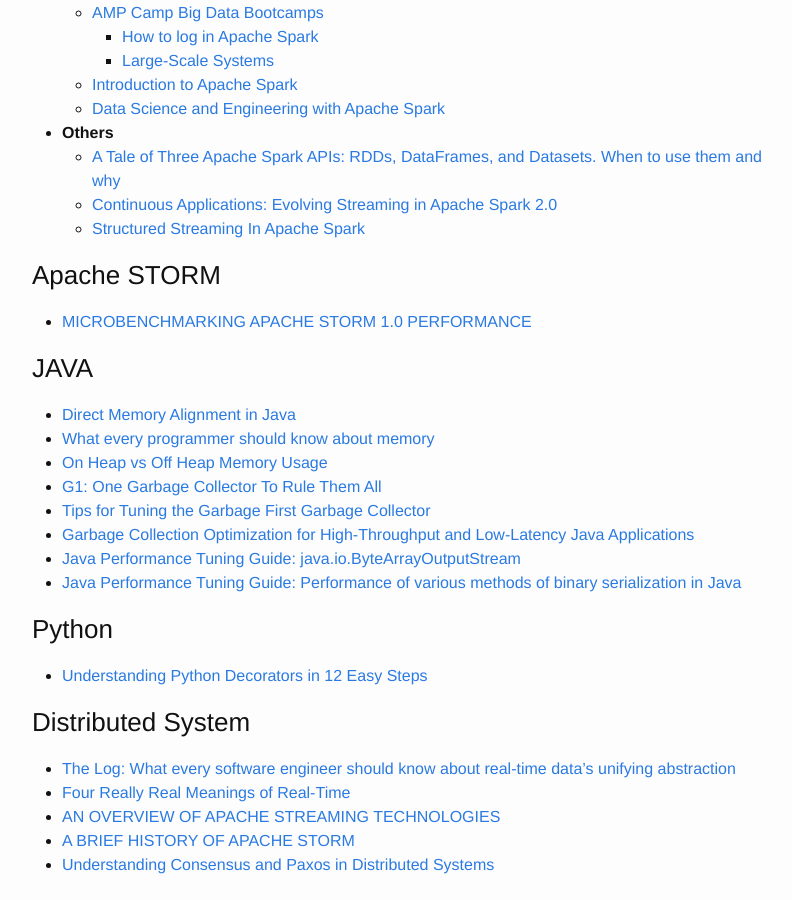
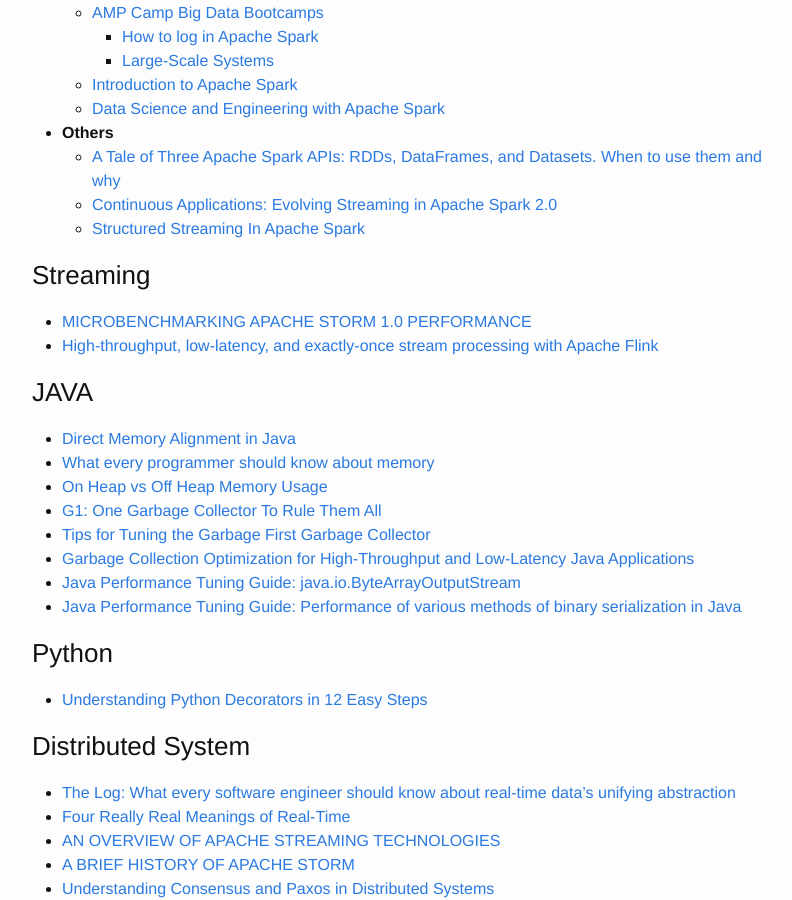
Before and after one commit to ambling/ambling.github.io, a Jekyll site: the page built from 00-recommands.md, in a window 1280 px wide and 900 px high, scrolled down 667 px. Shown: the whole window, without its empty margins (238-1030 px from the left). Built offline with Jekyll 4.4.1, drawn with Linux system fonts in a browser that asks for light colours.

Commit message:
add a streaming post

```diff
--- a/00-recommands.md
+++ b/00-recommands.md
@@ -37,8 +37,9 @@ permalink: /recommands/
   - [Continuous Applications: Evolving Streaming in Apache Spark 2.0](https://databricks.com/blog/2016/07/28/continuous-applications-evolving-streaming-in-apache-spark-2-0.html)
   - [Structured Streaming In Apache Spark](https://databricks.com/blog/2016/07/28/structured-streaming-in-apache-spark.html)
 
-### Apache STORM
+### Streaming
 - [MICROBENCHMARKING APACHE STORM 1.0 PERFORMANCE](http://hortonworks.com/blog/microbenchmarking-storm-1-0-performance/)
+- [High-throughput, low-latency, and exactly-once stream processing with Apache Flink](http://data-artisans.com/high-throughput-low-latency-and-exactly-once-stream-processing-with-apache-flink/)
 
 ### JAVA
 - [Direct Memory Alignment in Java](http://psy-lob-saw.blogspot.jp/2013/01/direct-memory-alignment-in-java.html)
```
